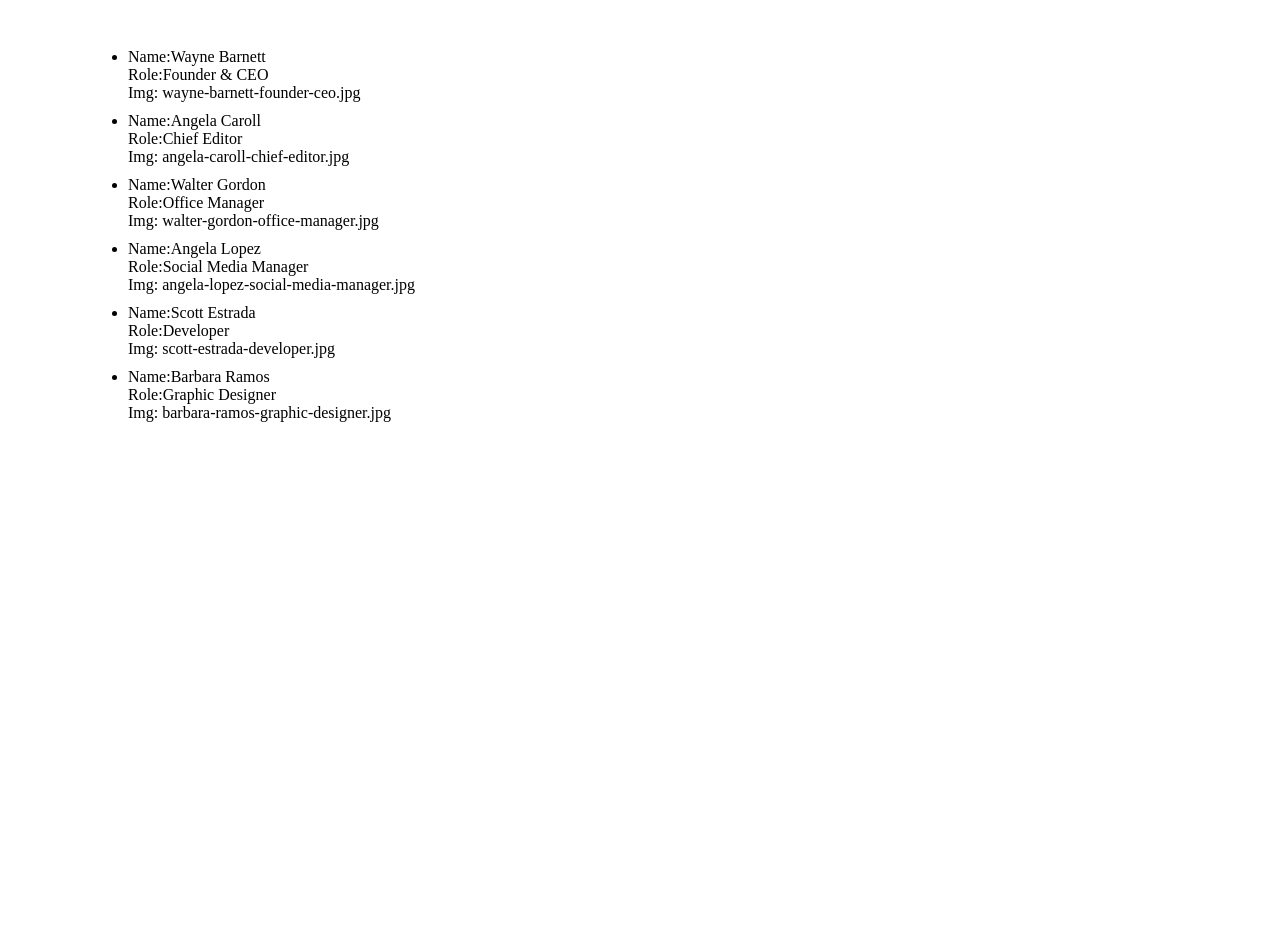
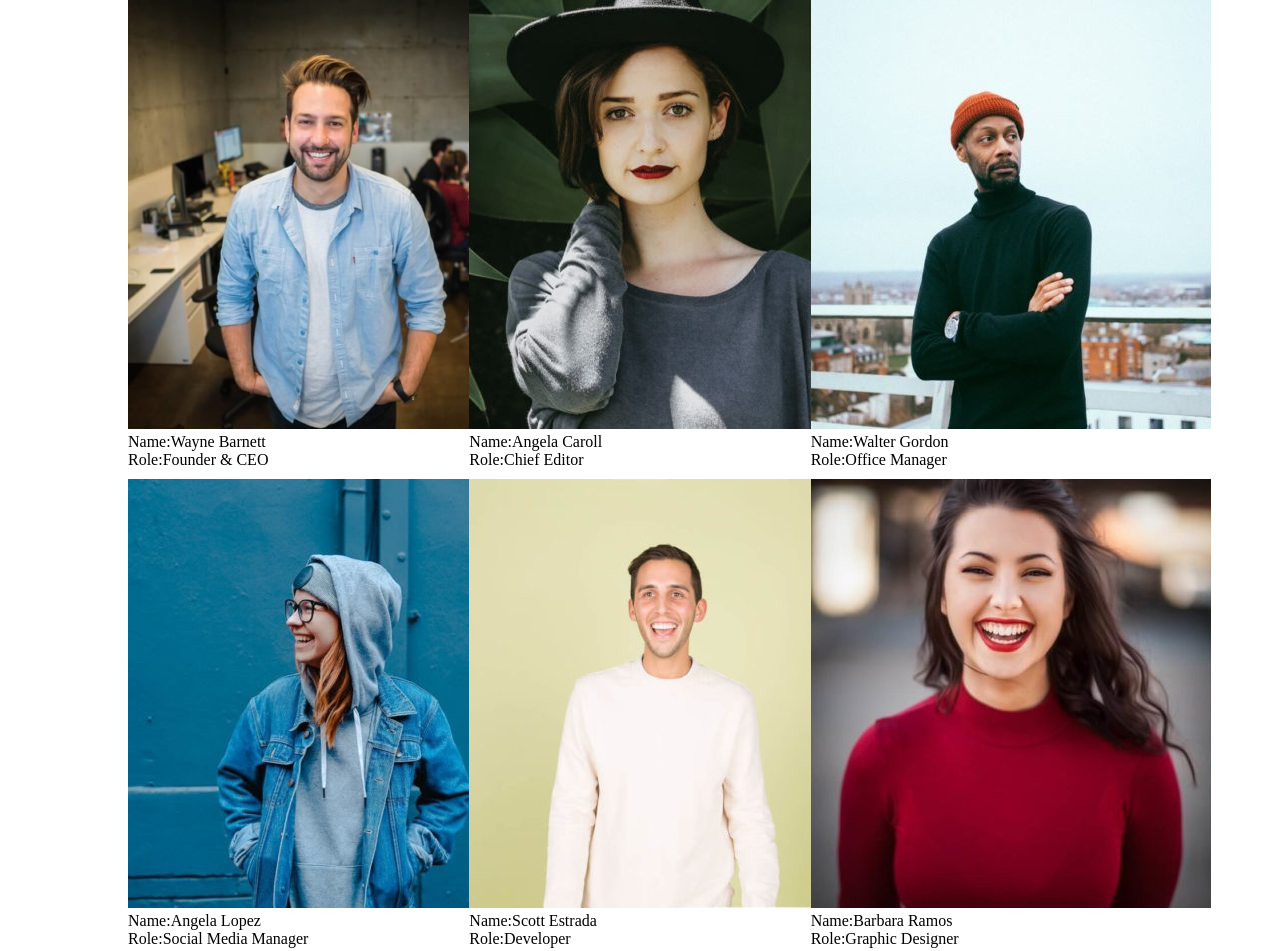
Before and after one commit to Leograzioli/js-our-team, a plain HTML site: page index.html in a window 1280 px wide. Before the commit the page ends 800 px from the top, so only its background shows below. Drawn offline with Linux system fonts and the light colour scheme.

Commit message:
bonus 2 (fatto di corsa)

```diff
--- a/css/style.css
+++ b/css/style.css
@@ -6,11 +6,18 @@
 .container {
     margin: 0 auto;
     width: 80%;
-    height: 60vh;
 
     display: flex;
     align-items: center;
 }
+
+ul {
+    display: flex;
+    flex-wrap: wrap;
+    list-style-type: none;
+}
+
 li {
+    width: calc(100% / 3);
     margin-bottom: 10px;
 }
--- a/js/script.js
+++ b/js/script.js
@@ -39,5 +39,5 @@ for (let i = 0; i < myTeamArray.length; i++) {
         console.log(key, element[key]);
     }
 
-    teamList.innerHTML += `<li>Name:${element["name"]}  <br> Role:${element.role} <br> Img: ${element.imgProfile}</li>`
+    teamList.innerHTML += `<li><img src="img/${element.imgProfile}" alt=""> <br> Name:${element["name"]}  <br> Role:${element.role}</li>`
 }
```
Also changed, not shown: img/angela-caroll-chief-editor.jpg (added), img/angela-lopez-social-media-manager.jpg (added), img/barbara-ramos-graphic-designer.jpg (added), img/scott-estrada-developer.jpg (added), img/walter-gordon-office-manager.jpg (added), img/wayne-barnett-founder-ceo.jpg (added), index.html (line endings or trailing spaces).
